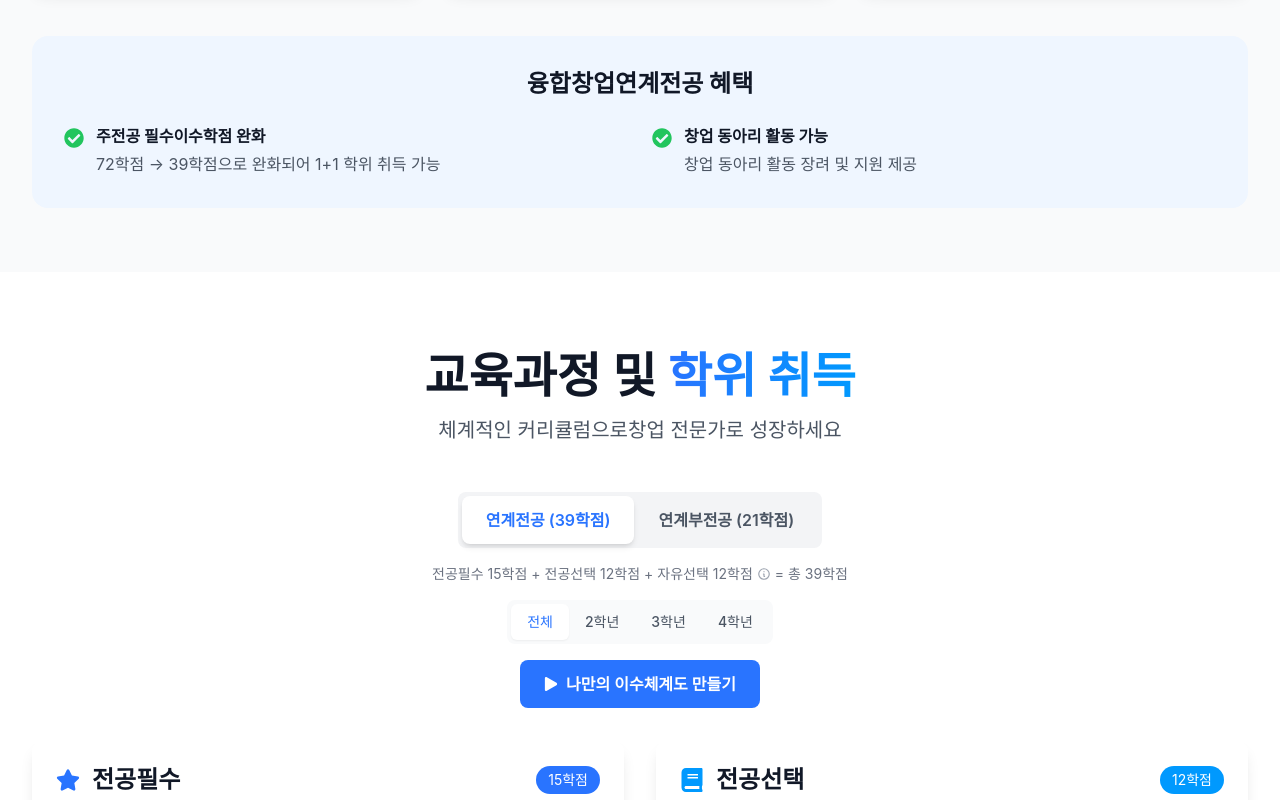
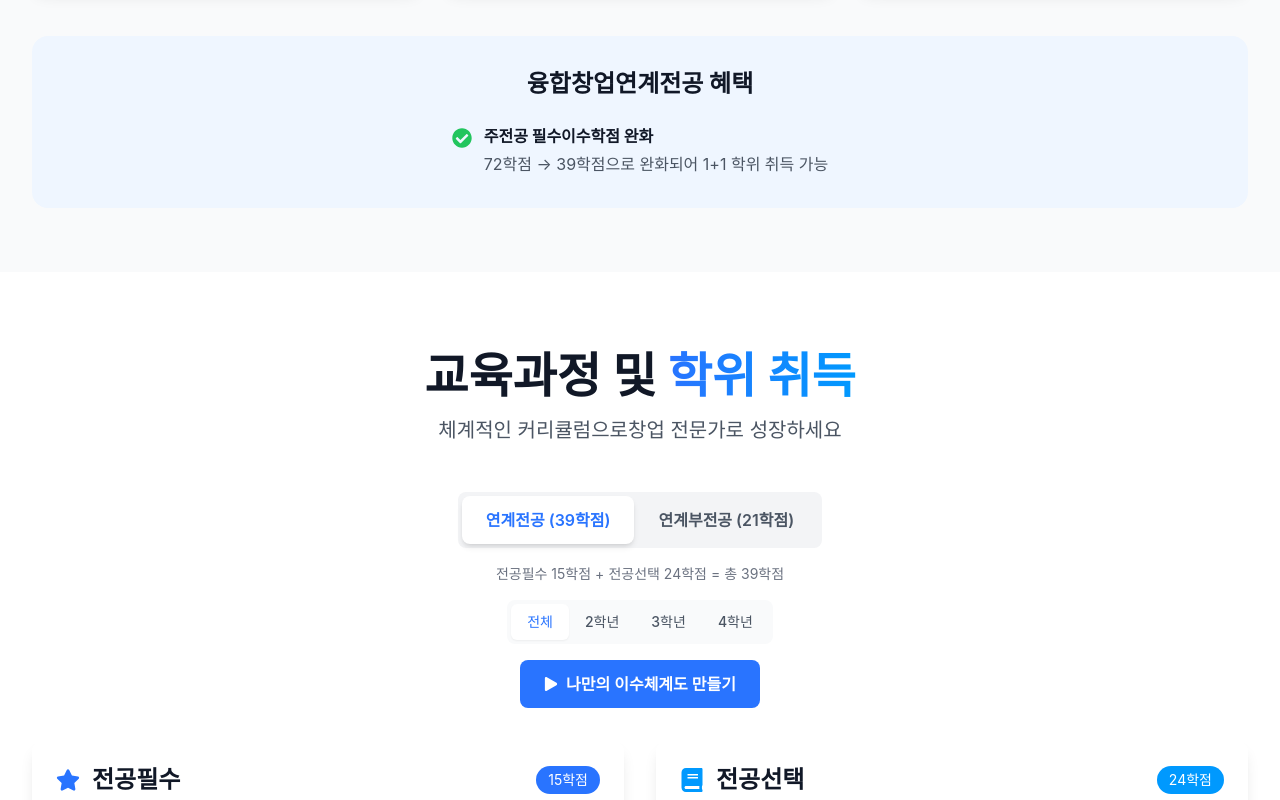
Before and after one commit to unvisr-code/startup-sejong, a Next.js app: page / in a window 1280 px wide. Shown: the part 1640-2440 px from the top of the page. Built offline with nearby package versions, Linux system fonts and the light colour scheme; a web font is replaced by a local one.

Commit message:
feed back - 랩실

```diff
--- a/components/About/AboutSection.tsx
+++ b/components/About/AboutSection.tsx
@@ -99,19 +99,12 @@ const AboutSection = () => {
           className="mt-8 sm:mt-10 md:mt-12 bg-blue-50 rounded-2xl p-6 sm:p-8"
         >
           <h3 className="text-xl sm:text-2xl font-bold mb-4 sm:mb-6 text-center">융합창업연계전공 혜택</h3>
-          <div className="grid grid-cols-1 md:grid-cols-2 gap-4 sm:gap-6">
+          <div className="flex justify-center">
             <div className="flex items-start">
               <FaCheckCircle className="text-green-500 text-xl mt-1 mr-3 flex-shrink-0" />
               <div>
                 <h4 className="font-bold mb-1">주전공 필수이수학점 완화</h4>
                 <p className="text-gray-600 text-sm sm:text-base">72학점 → 39학점으로 완화되어 1+1 학위 취득 가능</p>
-              </div>
-            </div>
-            <div className="flex items-start">
-              <FaCheckCircle className="text-green-500 text-xl mt-1 mr-3 flex-shrink-0" />
-              <div>
-                <h4 className="font-bold mb-1">창업 동아리 활동 가능</h4>
-                <p className="text-gray-600 text-sm sm:text-base">창업 동아리 활동 장려 및 지원 제공</p>
               </div>
             </div>
           </div>
--- a/components/Contact/ContactSection.tsx
+++ b/components/Contact/ContactSection.tsx
@@ -40,7 +40,7 @@ const ContactSection = () => {
                   <h4 className="font-semibold text-sm mb-0.5">주소</h4>
                   <p className="text-gray-600 text-sm">
                     서울특별시 광진구 능동로 209<br />
-                    세종대학교 군자관 103호 린스타트업실
+                    세종대학교 린스타트업랩
                   </p>
                 </div>
               </div>
@@ -49,7 +49,7 @@ const ContactSection = () => {
                 <FaPhone className="text-primary text-xl mt-0.5 mr-3 flex-shrink-0" />
                 <div>
                   <h4 className="font-semibold text-sm mb-0.5">전화</h4>
-                  <p className="text-gray-600 text-sm">02-6935-2531</p>
+                  <p className="text-gray-600 text-sm">02-3408-3360</p>
                 </div>
               </div>
 
--- a/components/Curriculum/CurriculumSection.tsx
+++ b/components/Curriculum/CurriculumSection.tsx
@@ -3,7 +3,6 @@
 import React, { useState, useRef } from 'react';
 import { motion, AnimatePresence } from 'framer-motion';
 import { FaBook, FaStar, FaCheck, FaTimes, FaPlay, FaCopy } from 'react-icons/fa';
-import { HiOutlineInformationCircle } from 'react-icons/hi';
 import curriculumData from '../../curriculum.json';
 
 interface Course {
@@ -28,7 +27,6 @@ const CurriculumSection = () => {
     elective: []
   });
   const [showResult, setShowResult] = useState(false);
-  const [showFreeTooltip, setShowFreeTooltip] = useState(false);
   const [copySuccess, setCopySuccess] = useState(false);
   const [showCopyModal, setShowCopyModal] = useState(false);
   const [shareLink, setShareLink] = useState('');
@@ -229,32 +227,6 @@ const CurriculumSection = () => {
               <span className="whitespace-nowrap">전공필수 {credits.core}학점</span>
               <span className="hidden sm:inline">+</span>
               <span className="whitespace-nowrap">전공선택 {credits.elective}학점</span>
-              <span className="hidden sm:inline">+</span>
-              <span className="relative inline-flex items-center gap-1 whitespace-nowrap">
-                자유선택 {credits.free}학점
-                <span
-                  className="relative"
-                  onMouseEnter={() => setShowFreeTooltip(true)}
-                  onMouseLeave={() => setShowFreeTooltip(false)}
-                  onClick={() => setShowFreeTooltip(!showFreeTooltip)}
-                >
-                  <HiOutlineInformationCircle className="text-gray-400 hover:text-gray-600 transition-all hover:scale-110 cursor-help" style={{ fontSize: '14px' }} />
-                  <AnimatePresence>
-                    {showFreeTooltip && (
-                      <motion.div
-                        initial={{ opacity: 0, scale: 0.95 }}
-                        animate={{ opacity: 1, scale: 1 }}
-                        exit={{ opacity: 0, scale: 0.95 }}
-                        transition={{ duration: 0.1 }}
-                        className="absolute bottom-full left-1/2 transform -translate-x-1/2 mb-2 w-72 bg-gray-900 text-white text-xs rounded-md p-3 shadow-xl z-50"
-                      >
-                        <div className="absolute bottom-0 left-1/2 transform -translate-x-1/2 translate-y-1/2 rotate-45 w-2 h-2 bg-gray-900"></div>
-                        {curriculumData.courses.free.policy}
-                      </motion.div>
-                    )}
-                  </AnimatePresence>
-                </span>
-              </span>
               <span className="whitespace-nowrap">= 총 {credits.total}학점</span>
             </p>
           </div>
--- a/components/Layout/Footer.tsx
+++ b/components/Layout/Footer.tsx
@@ -50,7 +50,7 @@ const Footer = () => {
                 <h3 className="text-sm sm:text-base font-bold mb-2 sm:mb-3">연락처</h3>
                 <ul className="space-y-1 text-gray-400">
                   <li className="text-xs sm:text-sm break-keep">세종대학교</li>
-                  <li className="text-xs sm:text-sm">02-6935-2531</li>
+                  <li className="text-xs sm:text-sm">02-3408-3360</li>
                   <li className="text-xs sm:text-sm break-all">cscsejongp@sejong.ac.kr</li>
                   <li className="flex space-x-3 mt-2">
                     <a
--- a/curriculum.json
+++ b/curriculum.json
@@ -1,13 +1,13 @@
 {
   "meta": {
     "credits": {
-      "major": { "core": 15, "elective": 12, "free": 12, "total": 39 },
-      "minor": { "core": 9, "elective": 9, "free": 3, "total": 21 }
+      "major": { "core": 15, "elective": 24, "free": 0, "total": 39 },
+      "minor": { "core": 9, "elective": 12, "free": 0, "total": 21 }
     },
     "selectionRules": {
       "core": "아래 7과목 중에서 총 15학점(5과목) 이상 선택 이수",
-      "elective": "아래 7과목 중에서 총 12학점(4과목) 이상 선택 이수",
-      "free": "연계전공은 타학과 과목에서 12학점, 연계부전공은 3학점 이수"
+      "elective": "아래 7과목 중에서 총 24학점(8과목) 이상 선택 이수",
+      "free": "자유선택 과목 없음"
     }
   },
   "courses": {
--- a/pages/curriculum/[id].tsx
+++ b/pages/curriculum/[id].tsx
@@ -151,7 +151,7 @@ const CurriculumSharePage = () => {
               </h2>
               <div className="mt-2 flex flex-wrap sm:flex-nowrap justify-center gap-2 sm:gap-4">
                 <div className="text-xs sm:text-sm text-gray-500">
-                  <span className="font-medium">선택 학점:</span> {totalCore + totalElective}학점 (자유선택 {credits.free}학점 별도)
+                  <span className="font-medium">선택 학점:</span> {totalCore + totalElective}학점
                 </div>
                 {currentDate && (
                   <div className="text-xs sm:text-sm text-gray-500">
@@ -217,7 +217,7 @@ const CurriculumSharePage = () => {
             {/* 이수 현황 요약 */}
             <div className="bg-gray-50 rounded-lg p-4 mt-3">
               <h3 className="text-base font-bold text-gray-800 mb-2">이수 현황 요약</h3>
-              <div className="grid grid-cols-4 gap-1 sm:gap-2 text-center">
+              <div className="grid grid-cols-3 gap-1 sm:gap-2 text-center">
                 <div className="bg-white rounded-md p-2 sm:p-3">
                   <div className="text-lg sm:text-xl font-bold text-blue-600">{totalCore}</div>
                   <div className="text-[10px] sm:text-xs text-gray-600">전공필수</div>
@@ -227,12 +227,8 @@ const CurriculumSharePage = () => {
                   <div className="text-[10px] sm:text-xs text-gray-600">전공선택</div>
                 </div>
                 <div className="bg-white rounded-md p-2 sm:p-3">
-                  <div className="text-lg sm:text-xl font-bold text-green-600">{credits.free}</div>
-                  <div className="text-[10px] sm:text-xs text-gray-600">자유선택</div>
-                </div>
-                <div className="bg-white rounded-md p-2 sm:p-3">
                   <div className="text-lg sm:text-xl font-bold text-gray-800">
-                    {totalCore + totalElective + credits.free}
+                    {totalCore + totalElective}
                   </div>
                   <div className="text-[10px] sm:text-xs text-gray-600">총 학점</div>
                 </div>
```
